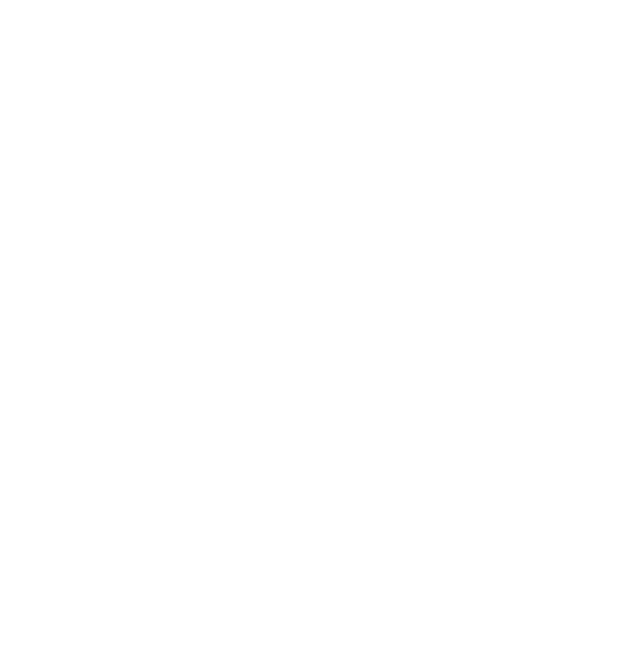
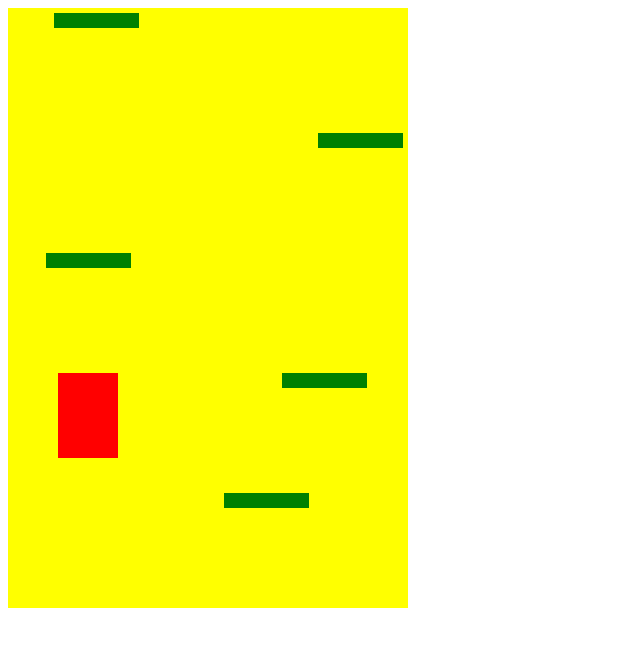
Before and after one commit to penguin1923/Doodle, a plain HTML site: page index.html in a window 1280 px wide. Shown: the whole page, without its empty margins (0-640 px from the left). Drawn offline with Linux system fonts and the light colour scheme.

Commit message:
JS doodler and platforms made

```diff
--- a/app.js
+++ b/app.js
@@ -0,0 +1,44 @@
+document.addEventListener('DOMContentLoaded', () => {
+    const grid = document.querySelector('.grid')
+    const doodler = document.createElement('div')
+    let doodlerLeftSpace = 50
+    let doodlerBottomSpace = 150
+    let isGameOver = false
+    let platformCount = 5
+
+    function createDoodler() {
+        grid.appendChild(doodler)
+        doodler.classList.add('doodler')
+        doodler.style.left = doodlerLeftSpace + 'px'
+        doodler.style.bottom = doodlerBottomSpace + 'px'
+    }
+    class Platform {
+        constructor(newPlatformBottom) {
+            this.bottom = newPlatformBottom
+            this.left = Math.random() * 315
+            this.visual = document.createElement('div')
+
+            const visual = this.visual
+            visual.classList.add('platform')
+            visual.style.left = this.left + 'px'
+            visual.style.bottom = this.bottom + 'px'
+            grid.appendChild(visual)
+        }
+    }
+    function createPlatforms() {
+        for (let i = 0; i < platformCount; i++) {
+            let platformGap = 600 / platformCount
+            let newPlatformBottom = 100 + i * platformGap
+            let newPlatform = new Platform(newPlatformBottom)
+        }
+    }
+
+    function start() {
+        if (!isGameOver) {
+            createDoodler()
+            createPlatforms()
+        }
+    }
+    //attach a button
+    start()
+})
--- a/style.css
+++ b/style.css
@@ -0,0 +1,20 @@
+.grid{
+    width: 400px;
+    height: 600px;
+    background-color: yellow;
+    position: relative;
+}
+
+.doodler{
+    width: 60px;
+    height: 85px;
+    background-color: red;
+    position: absolute;
+}
+
+.platform{
+    width: 85px;
+    height: 15px;
+    background-color: green;
+    position: absolute;
+}
```
Also changed, not shown: index.html (+4 -1 lines).
